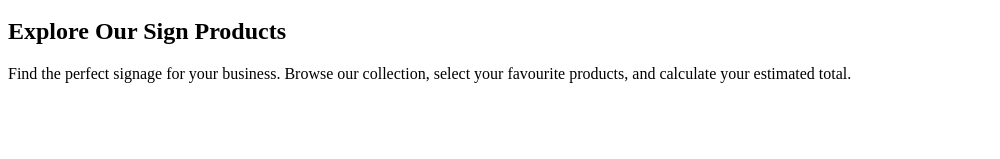
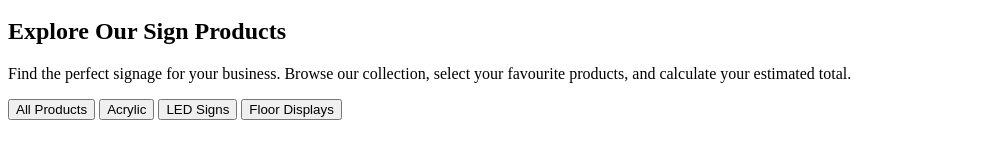
Before and after one commit to tyri0004/mtm6302-final-tyri0004, a plain HTML site: page index.html in a window 1280 px wide. Shown: the part 523-682 px from the top of the page, without its empty margins (0-1000 px from the left). Drawn offline with Linux system fonts and the light colour scheme.

Commit message:
adds shop product and quote layout

```diff
--- a/index.html
+++ b/index.html
@@ -84,6 +84,8 @@
 
         <section class="shop-section" id="products">
             <div class="container">
+
+                <!-- section heading -->
                 <div class="section-heading">
 
                      <span class="eyebrow">
@@ -101,6 +103,54 @@
                     </p>
 
                 </div>
+
+                <!-- product and quote layout -->
+
+                <div class="catalouge">
+                    <!-- category filters -->
+
+                    <div
+                        class="category-filters"
+                        aria-label="Filter products by category"
+                        >
+
+                            <button
+                                type="button"
+                                class="filter-button active"
+                                data-category="All"
+                                aria-pressed="true"
+                            >
+                            All Products
+                            </button>
+
+                            <button
+                                type="button"
+                                class="filter-button"
+                                data-category="Acrylic"
+                                aria-pressed="false"
+                            >
+                            Acrylic
+                            </button>
+
+                            <button
+                                type="button"
+                                class="filter-button"
+                                data-category="LED"
+                                aria-pressed="false"
+                            >
+                            LED Signs
+                            </button>
+
+                            <button
+                                type="button"
+                                class="filter-button"
+                                data-category="Display"
+                                aria-pressed="false"
+                            >
+                            Floor Displays
+                            </button>
+
+                </div>
             </div>
 
 
```
